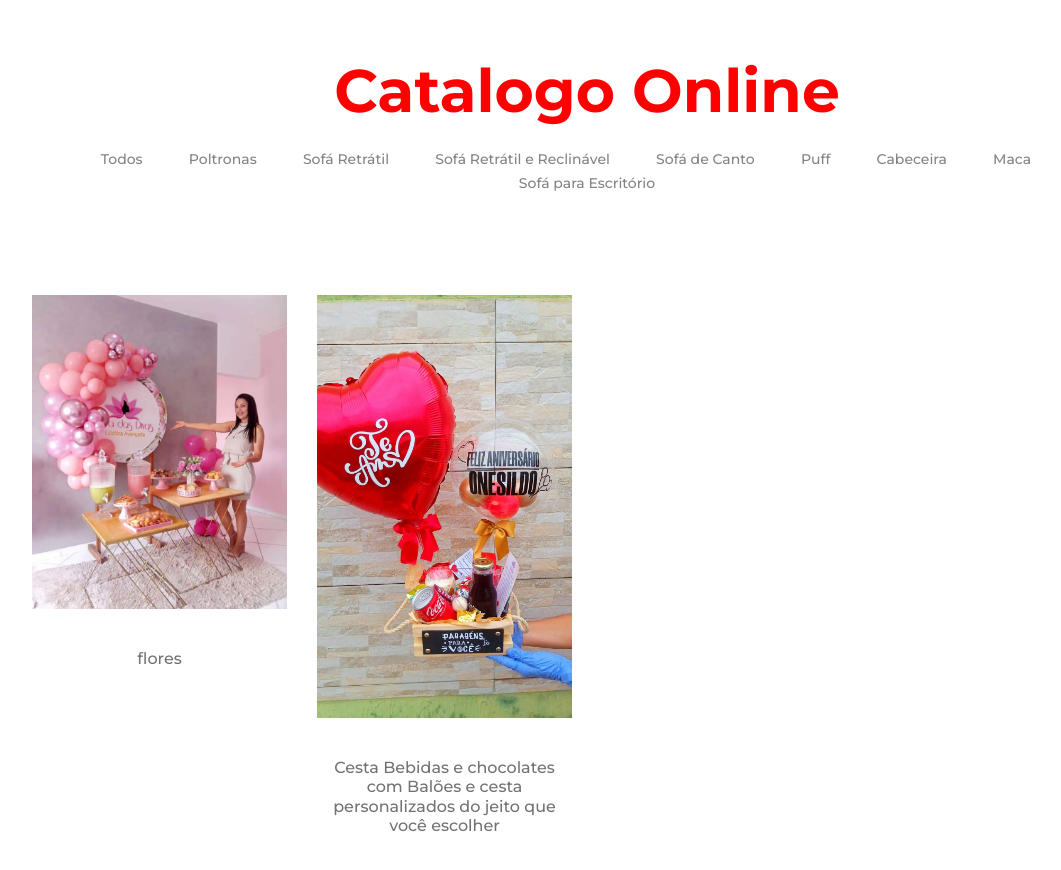
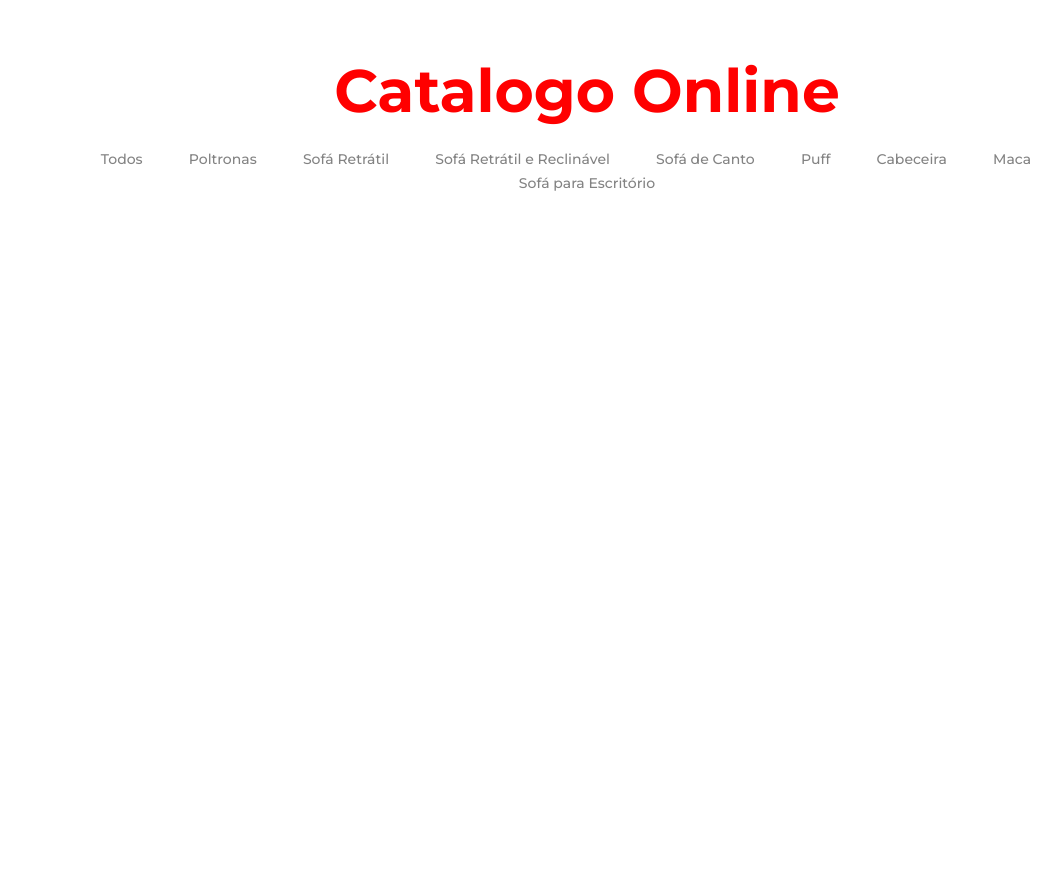
Before and after one commit to ronaldcarvalhodev/teste-catalogo-ksa-estofados, a plain HTML site: page index.html in a window 1280 px wide. Shown: the whole page, without its empty margins (53-1114 px from the left). After the commit the page ends 800 px from the top, so only its background shows below. Drawn offline with Linux system fonts and the light colour scheme.

Commit message:
zerando o catalogo

```diff
--- a/index.html
+++ b/index.html
@@ -54,18 +54,18 @@
 
                  <!-- somente decoração -->
 
-                 <div class="col-lg-3 col-sm-6 mix all dresses decoracao">
+                 <!-- <div class="col-lg-3 col-sm-6 mix all dresses decoracao">
                     <div class="single-product-item">
                         <figure>
                             <a href="#"><img src="img/products/decoracao/flores.jpeg" alt=""></a>
-                            <!-- <div class="p-status">new</div> -->
+
                         </figure>
                         <div class="product-text">
                             <h6>flores</h6>
-                            <!-- <p>$22.90</p> -->
+
                         </div>
                     </div>
-                </div>
+                </div> -->
 
 
 
@@ -73,18 +73,7 @@
                 <!-- somente somente cestas -->
 
 
-                <div class="col-lg-3 col-sm-6 mix all dresses cesta">
-                    <div class="single-product-item">
-                        <figure>
-                            <a href="#"><img src="img/products/cesta/Cesta Bebidas e chocolates com Balões e cesta personalizados do jeito que você escolher.jpeg" alt=""></a>
-                            <!-- <div class="p-status">new</div> -->
-                        </figure>
-                        <div class="product-text">
-                            <h6>Cesta Bebidas e chocolates com Balões e cesta personalizados do jeito que você escolher</h6>
-                            <!-- <p>$22.90</p> -->
-                        </div>
-                    </div>
-                </div>
+
 
 
 
```
